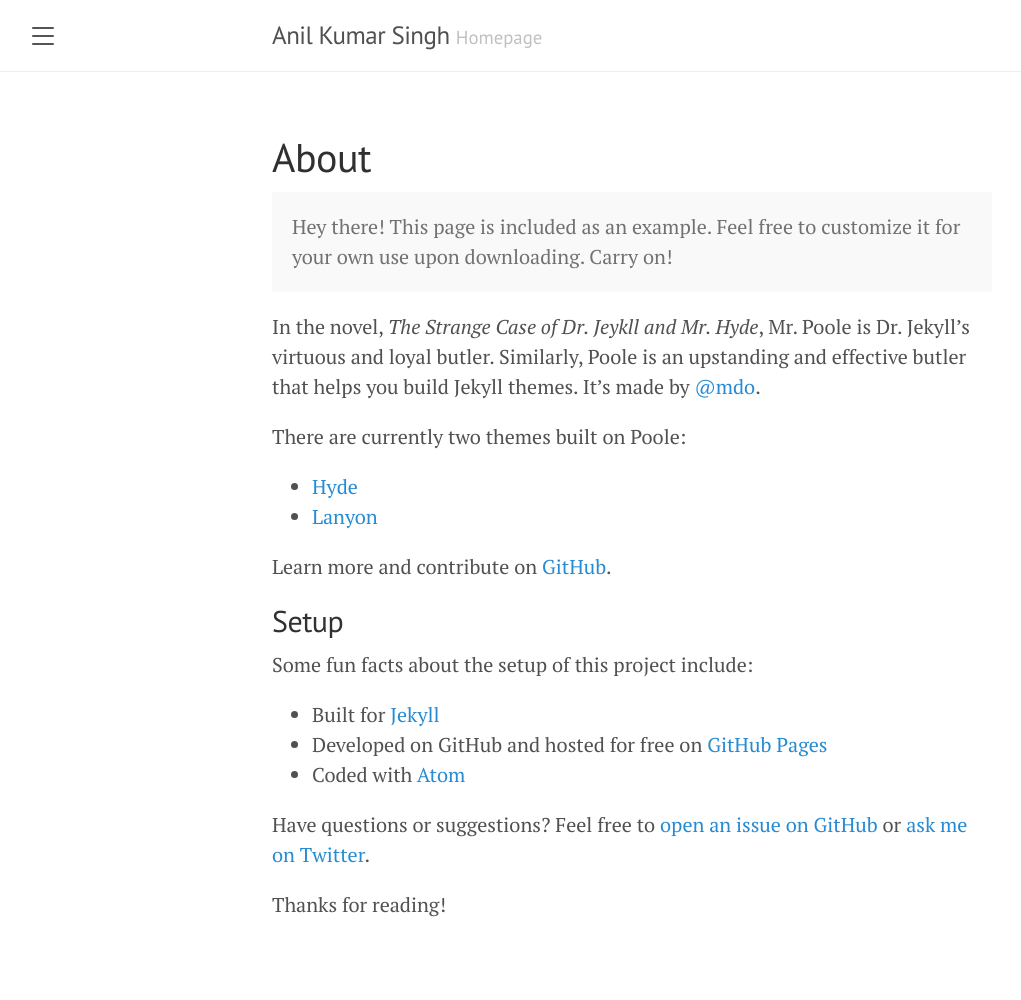
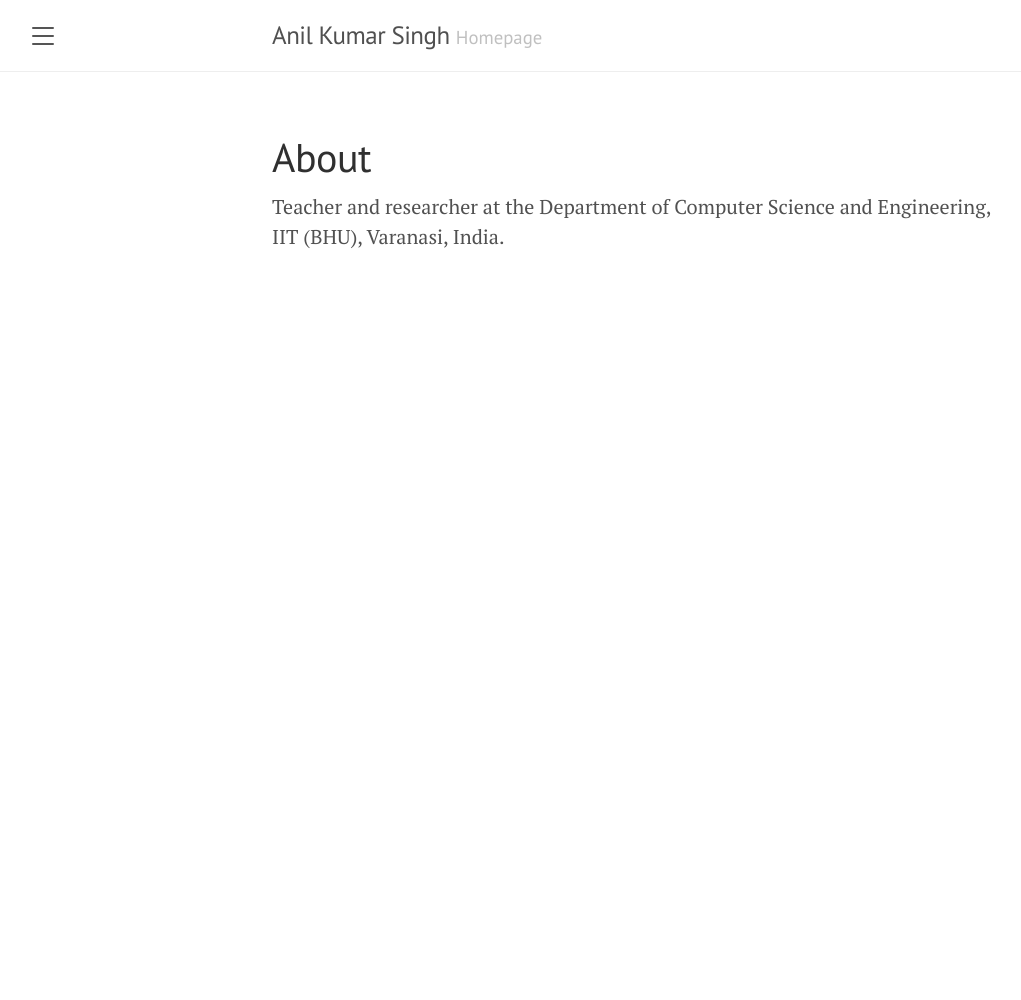
Before and after one commit to singhakr/singhakr.github.io, a Jekyll site: the page built from about.md, in a window 1280 px wide. Shown: the whole page, without its empty margins (8-1029 px from the left). Built offline with Jekyll 4.4.1, drawn with Linux system fonts in a browser that asks for light colours; after the commit the page ends 900 px from its top, so only the background shows below that.

Commit message:
Added text
Added text

```diff
--- a/about.md
+++ b/about.md
@@ -3,27 +3,4 @@ layout: page
 title: About
 ---
 
-<p class="message">
-  Hey there! This page is included as an example. Feel free to customize it for your own use upon downloading. Carry on!
-</p>
-
-In the novel, *The Strange Case of Dr. Jeykll and Mr. Hyde*, Mr. Poole is Dr. Jekyll's virtuous and loyal butler. Similarly, Poole is an upstanding and effective butler that helps you build Jekyll themes. It's made by [@mdo](https://twitter.com/mdo).
-
-There are currently two themes built on Poole:
-
-* [Hyde](http://hyde.getpoole.com)
-* [Lanyon](http://lanyon.getpoole.com)
-
-Learn more and contribute on [GitHub](https://github.com/poole).
-
-## Setup
-
-Some fun facts about the setup of this project include:
-
-* Built for [Jekyll](https://jekyllrb.com)
-* Developed on GitHub and hosted for free on [GitHub Pages](https://pages.github.com)
-* Coded with [Atom](https://atom.io)
-
-Have questions or suggestions? Feel free to [open an issue on GitHub](https://github.com/poole/issues/new) or [ask me on Twitter](https://twitter.com/mdo).
-
-Thanks for reading!
+Teacher and researcher at the Department of Computer Science and Engineering, IIT (BHU), Varanasi, India.
```
